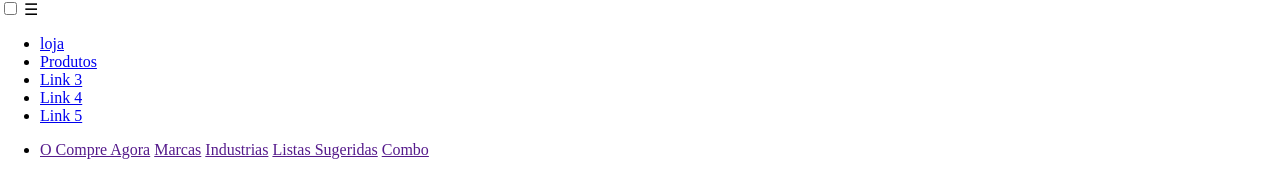
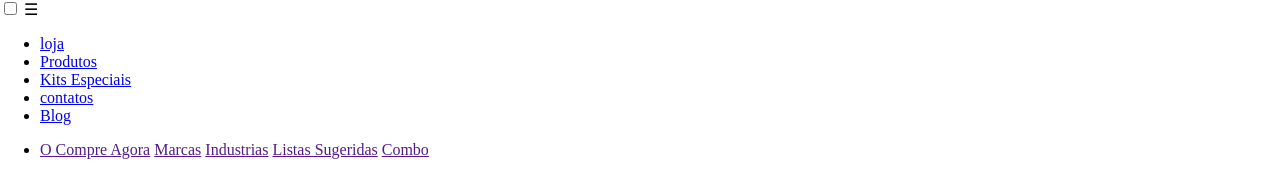
Before and after one commit to Marcal-Andre/Perfumaria, a plain HTML site: page index.html in a window 1280 px wide. Shown: the part 156-330 px from the top of the page. Drawn offline with Linux system fonts and the light colour scheme.

Commit message:
upando..

```diff
--- a/index.html
+++ b/index.html
@@ -34,9 +34,9 @@
             <ul>
                 <li><a href="#">loja</a></li>
                 <li><a href="#">Produtos</a></li>
-                <li><a href="#">Link 3</a></li>
-                <li><a href="#">Link 4</a></li>
-                <li><a href="#">Link 5</a></li>
+                <li><a href="#">Kits Especiais</a></li>
+                <li><a href="#">contatos</a></li>
+                <li><a href="#">Blog</a></li>
             </ul>
         </nav>
     </div>
```
